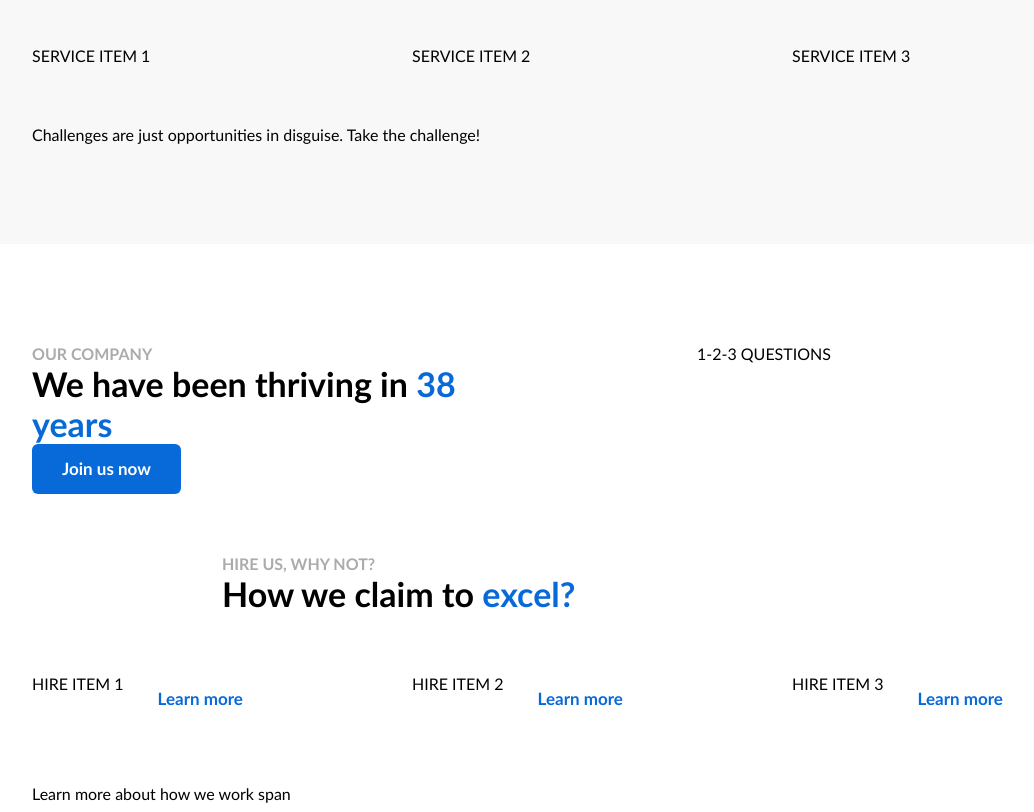
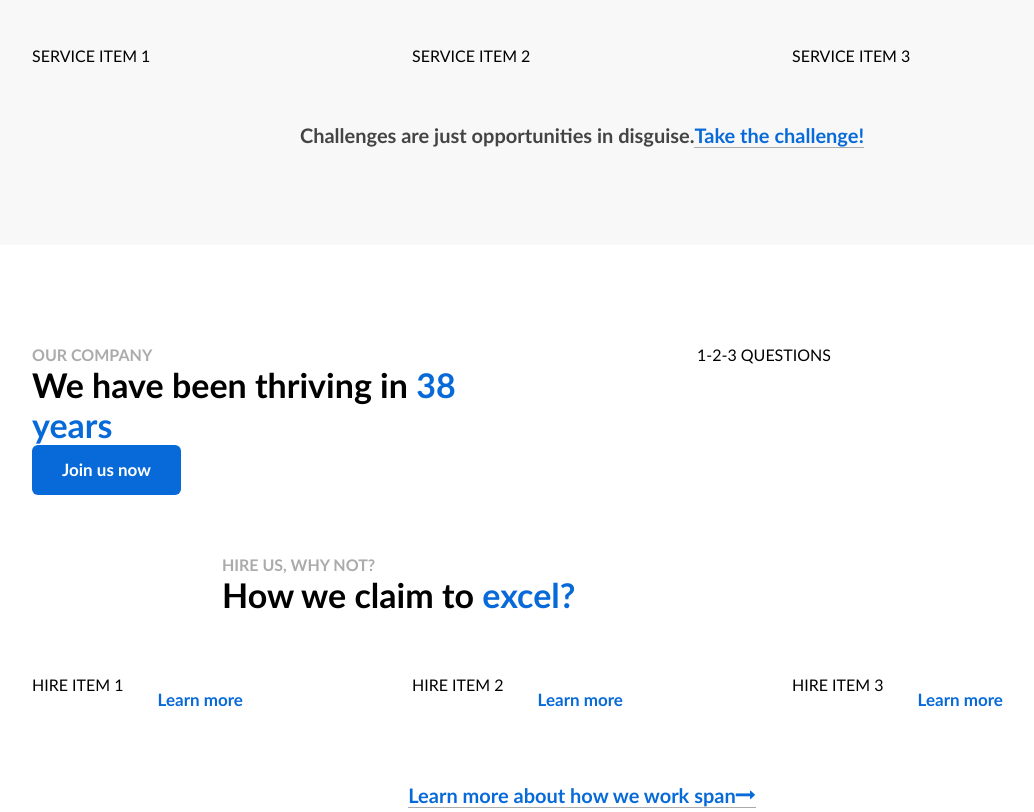
Before and after one commit to Evelinatoleike/mano-portfolio-projektas, a website: page index.html in a window 1280 px wide. Shown: the part 980-1792 px from the top of the page, without its empty margins (58-1092 px from the left). Drawn offline with Linux system fonts and the light colour scheme.

Commit message:
Paragraph links

```diff
--- a/css/init/base.css
+++ b/css/init/base.css
@@ -46,3 +46,17 @@
 .subtitle>.selected {
     color: var(--color-blue);
 }
+
+.bottom-text-link {
+    text-align: center;
+    font-size: 20px;
+    line-height: 20px;
+    color: #444;
+    font-weight: bold;
+}
+
+.bottom-text-link>a {
+    color: var(--color-blue);
+    text-decoration: none;
+    border-bottom: 1px solid var(--color-grey-dark);
+}
--- a/index.html
+++ b/index.html
@@ -62,9 +62,7 @@
             </div>
         </div>
         <div class="row">
-            <div class="col-12">
-                Challenges are just opportunities in disguise. Take the challenge!
-            </div>
+            <p class="col-12 bottom-text-link">Challenges are just opportunities in disguise.<a href="#">Take the challenge!</a></p>
         </div>
     </div>
     <!-- SERVICES END -->
@@ -102,9 +100,7 @@
             </div>
         </div>
         <div class="row">
-            <div class="col-12">
-                Learn more about how we work span
-            </div>
+            <p class="col-12 bottom-text-link"><a href="#">Learn more about how we work span<i class="fa fa-long-arrow-right" aria-hidden="true"></i></a></p>
         </div>
     </div>
     <!-- HIRE US END -->
@@ -148,9 +144,7 @@
             CAROUSEL + CASE STUDIES ITEMS
         </div>
         <div class="row">
-            <div class="col-12">
-                Challenges are just opportunities in disguise. Take the challenge!
-            </div>
+            <p class="col-12 bottom-text-link">Challenges are just opportunities in disguise.<a href="#">Take the challenge!</a></p>
         </div>
     </div>
     <!-- CASE STUDIES END -->
```
